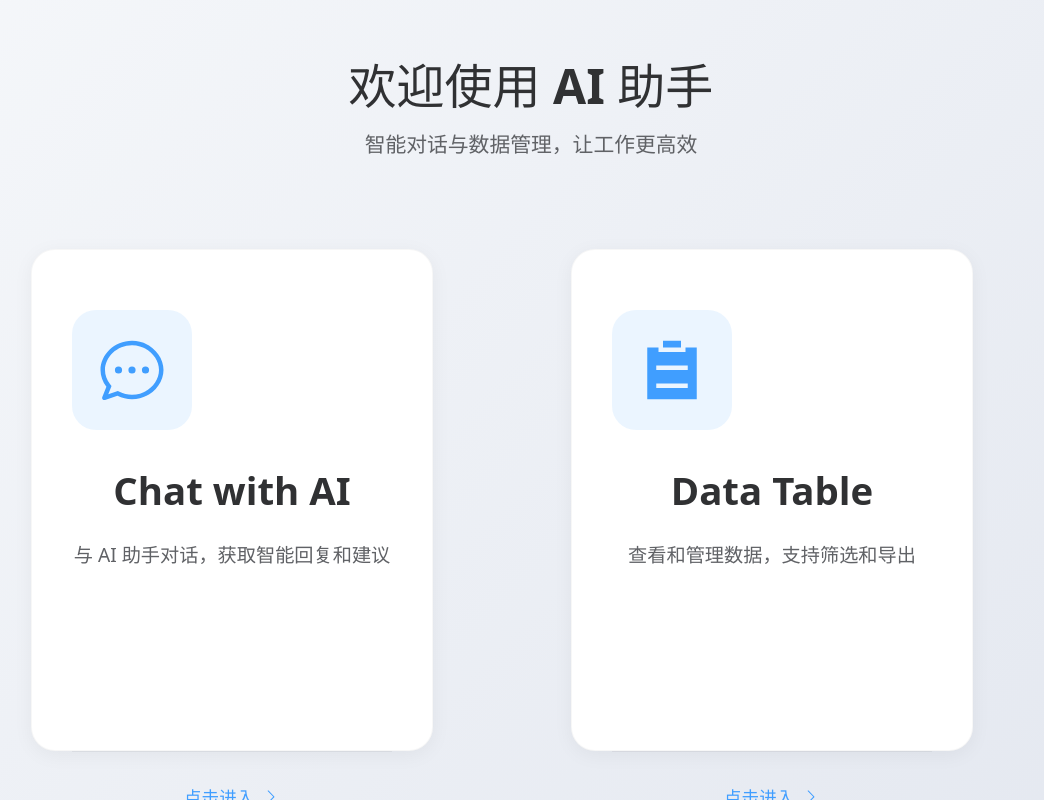
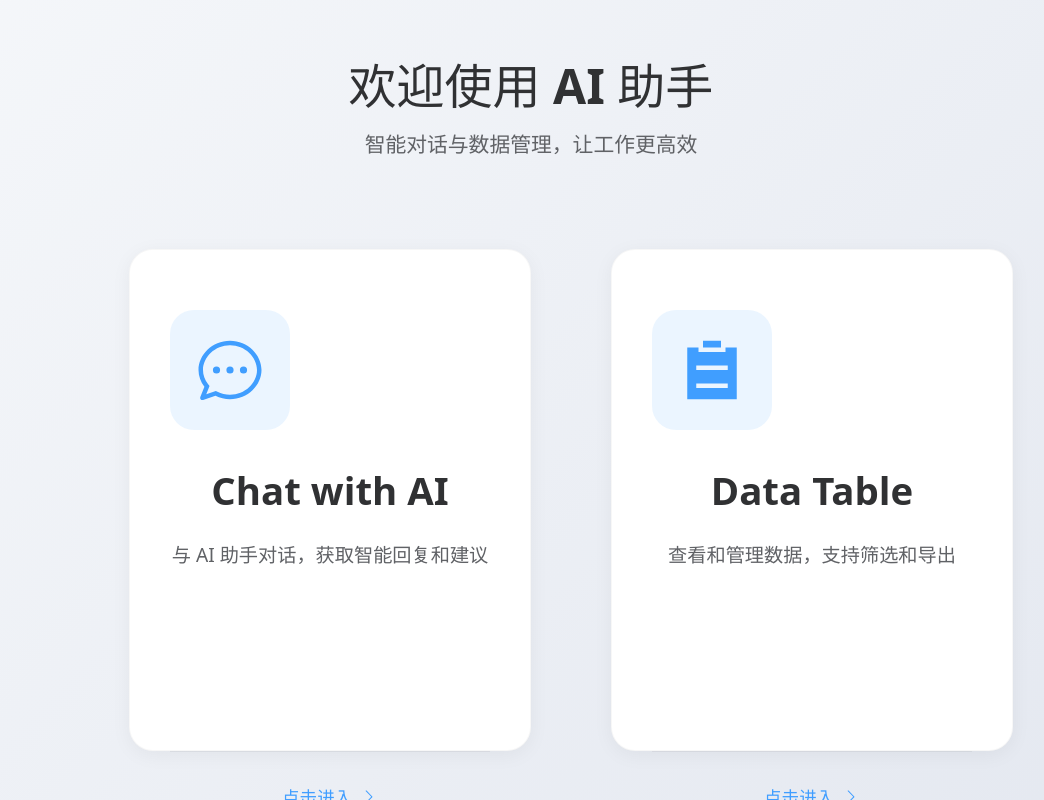
Before and after one commit to sxddmaster/front, a Vue app: page / in a window 1280 px wide. Shown: the whole page, without its empty margins (109-1153 px from the left). Built offline with nearby package versions, Linux system fonts and the light colour scheme.

Commit message:
测试提交

```diff
--- a/src/views/Home.vue
+++ b/src/views/Home.vue
@@ -4,9 +4,7 @@
       <h1>欢迎使用 AI 助手</h1>
       <p class="subtitle">智能对话与数据管理，让工作更高效</p>
     </div>
-
-    <el-row :gutter="40" class="home-row" justify="center">
-      <el-col :xs="24" :sm="24" :md="12" :lg="10" :xl="8">
+    <div class="home-row-flex">
       <div class="tile" @click="goTo('chat')">
         <div class="tile-content">
           <el-icon size="72"><ChatDotRound /></el-icon>
@@ -17,8 +15,6 @@
           </div>
         </div>
       </div>
-      </el-col>
-      <el-col :xs="24" :sm="24" :md="12" :lg="10" :xl="8">
       <div class="tile" @click="goTo('table')">
         <div class="tile-content">
           <el-icon size="72"><List /></el-icon>
@@ -29,8 +25,7 @@
           </div>
         </div>
       </div>
-      </el-col>
-    </el-row>
+    </div>
   </div>
 </template>
 
@@ -76,18 +71,16 @@ const goTo = (page: string) => {
   margin: 0;
 }
 
-.home-row {
+.home-row-flex {
+  display: flex;
+  justify-content: center;
+  align-items: center;
+  gap: 40px;
   flex: 1;
+  width: 100%;
   max-width: 1400px;
-  width: 100%;
   margin: 0 auto;
   padding: 0 40px;
-  display: flex;
-  align-items: center;
-  justify-content: center;
-  gap: 40px;
-  margin-left: auto;
-  margin-right: auto;
 }
 
 .tile {
@@ -175,9 +168,9 @@ const goTo = (page: string) => {
   .subtitle {
     font-size: 1.1rem;
   }
-  .home-row {
+  .home-row-flex {
+    flex-direction: column;
     padding: 0 24px 40px;
-    flex-direction: column;
   }
   .tile {
     height: 400px;
```
Lines whose indentation alone changed are shown as unchanged.
